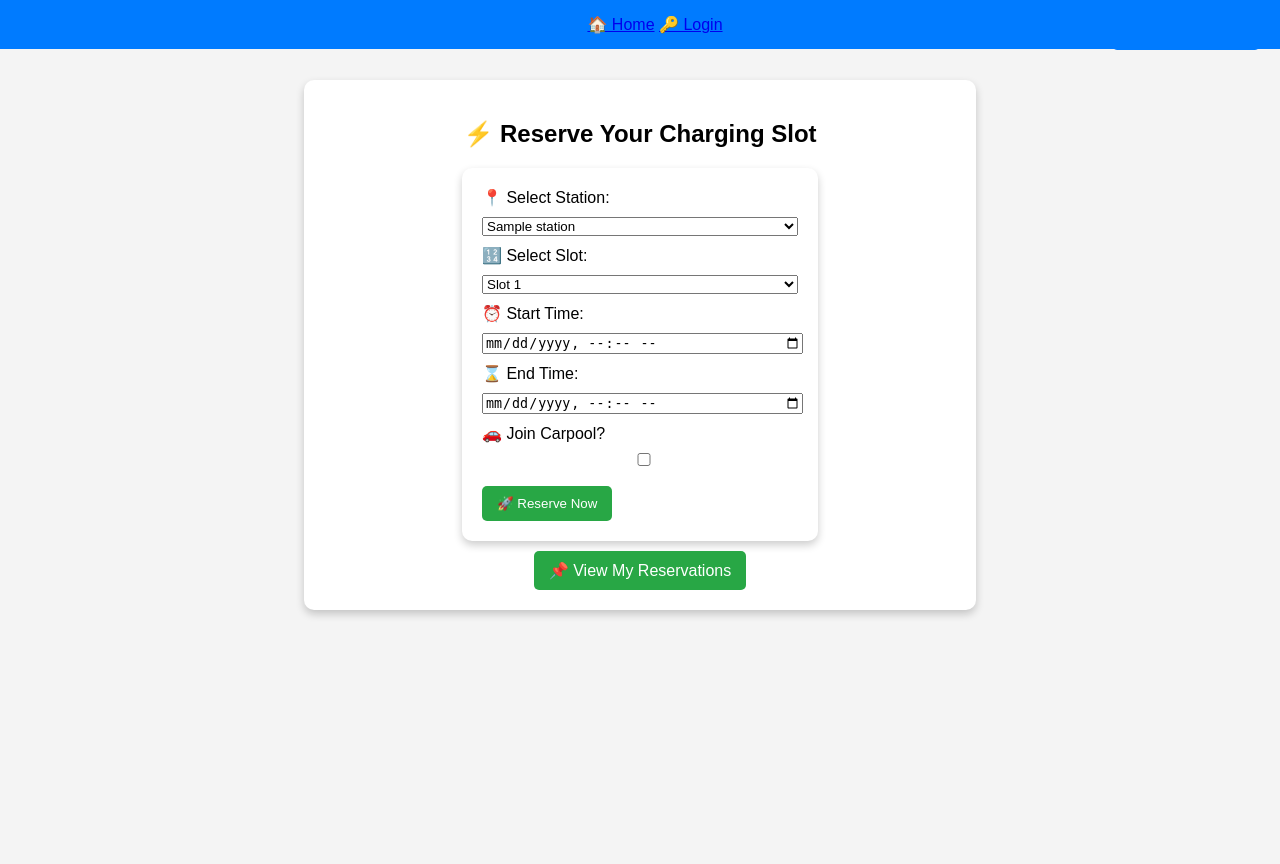
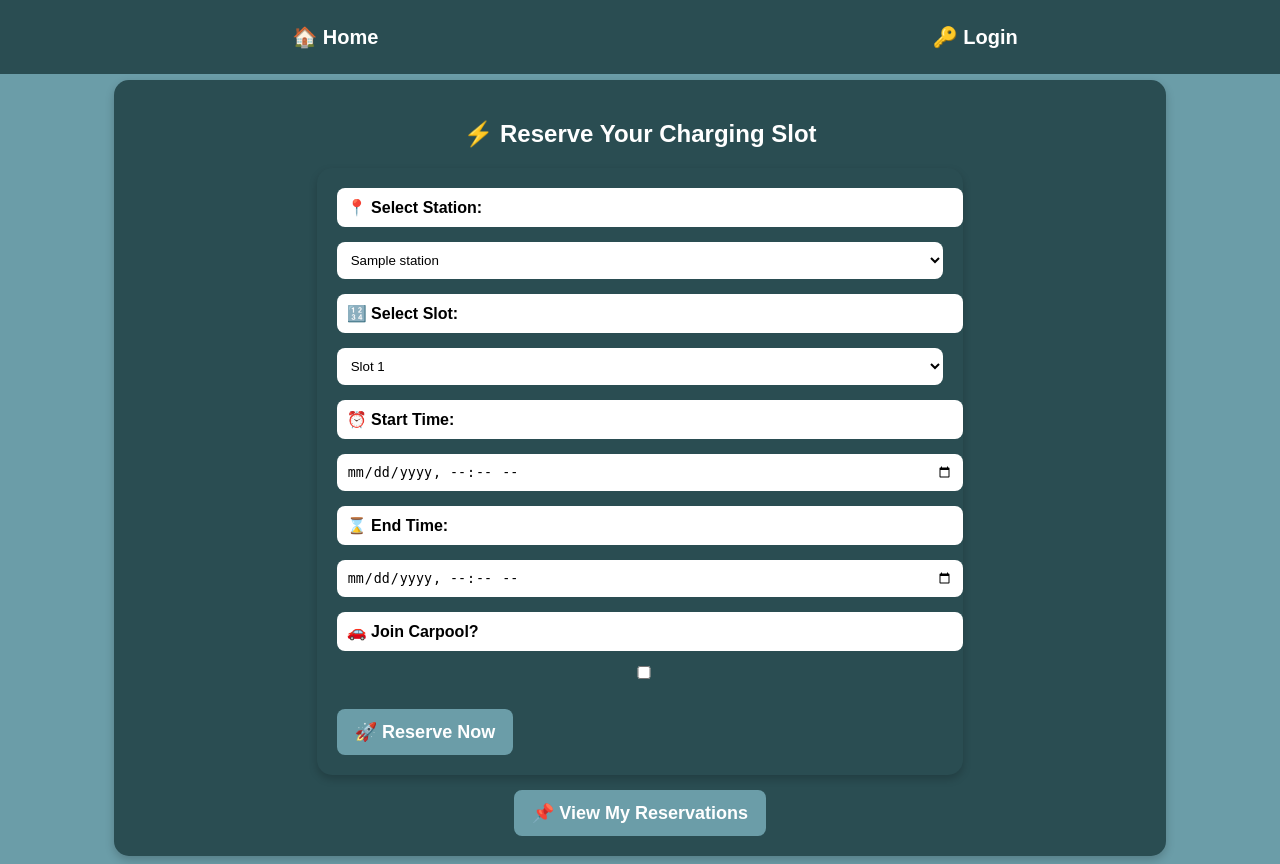
Before and after one commit to kireet-09/EV-Charging, a Django app: template ev_charging/reservations/templates/reservation.html in a window 1280 px wide. Before the commit the page ends 617 px from the top, so only its background shows below. Run offline with Django 5.2, Linux system fonts and the light colour scheme; the template is opened without the code that fills it: most values are stand-ins (such as "Sample title", 1, 10 or a date in 2020).

Commit message:
more css

```diff
--- a/ev_charging/reservations/templates/base.html
+++ b/ev_charging/reservations/templates/base.html
@@ -6,10 +6,18 @@
     <title>{% block title %}EV Charging{% endblock %}</title>  <!-- ✅ Keep only this one -->
 
     <style>
+        :root {
+        --primary-color: #6b9da8; /* Soft teal */
+        --secondary-color: #2a4d52; /* Darker teal */
+        --accent-color: #ffffff; /* White */
+        --button-hover: #55808b; /* Hover color */
+        --text-color: #f8f8f8; /* Light text */
+        }
+
         /* ✅ Dark Mode Styling */
         body {
-            background-color: white;
-            color: black;
+            background-color: var(--primary-color);
+            color: var(--text-color);
             transition: background-color 0.3s, color 0.3s;
         }
         .dark-mode {
@@ -21,13 +29,14 @@
             color: white;
         }
         .container {
-            width: 50%;
+            width: 80%;
             margin: auto;
-            background: white;
+            background: var(--secondary-color);
             padding: 20px;
-            border-radius: 10px;
-            box-shadow: 0px 4px 8px rgba(0, 0, 0, 0.2);
+            border-radius: 15px;
+            box-shadow: 0px 4px 10px rgba(0, 0, 0, 0.2);
             margin-top: 80px;
+            color: var(--accent-color);
         }
         .toggle-btn {
             position: fixed;
@@ -35,13 +44,17 @@
             right: 20px;
             padding: 10px;
             cursor: pointer;
-            background: #007bff;
-            color: white;
+            background: var(--primary-color);
+            color: var(--accent-color);
             border: none;
-            border-radius: 5px;
+            border-radius: 8px;
+            font-size: 16px;
+        }
+        .toggle-btn:hover {
+            background: var(--button-hover);
         }
         nav {
-            background: #007bff;
+        background: var(--secondary-color);
         padding: 15px;
         text-align: center;
         width: 100%;
@@ -50,9 +63,22 @@
         left: 0;
         z-index: 1000;
         transition: background-color 0.3s;
+        display: flex;
+        justify-content: space-around;
+        align-items: center;
     }
-        .dark-mode nav {
-            background: #1e1e1e;
+
+    nav a {
+        color: var(--accent-color);
+        text-decoration: none;
+        font-size: 20px;
+        font-weight: bold;
+        padding: 10px 15px;
+        transition: color 0.3s;
+    }
+
+    nav a:hover {
+        color: var(--button-hover);
     }
     </style>
 </head>
--- a/ev_charging/reservations/templates/my_reservations.html
+++ b/ev_charging/reservations/templates/my_reservations.html
@@ -79,6 +79,7 @@
             text-align: left;
             position: relative;
             overflow: hidden;
+            color: black;
         }
         .qr-code-container {
             text-align: center;
--- a/ev_charging/reservations/templates/reservation.html
+++ b/ev_charging/reservations/templates/reservation.html
@@ -8,27 +8,27 @@
     <form method="POST" class="form-container">
         {% csrf_token %}
 
-        <label for="station">📍 Select Station:</label>
+        <label for="station"><b>📍 Select Station:</b></label>
         <select name="station" id="station">
             {% for station in stations %}
                 <option value="{{ station.id }}">{{ station.name }}</option>
             {% endfor %}
         </select>
 
-        <label for="slot">🔢 Select Slot:</label>
+        <label for="slot"><b>🔢 Select Slot:</b></label>
         <select name="slot" id="slot">
             {% for slot in slots %}
                 <option value="{{ slot.id }}">Slot {{ slot.slot_number }}</option>
             {% endfor %}
         </select>
 
-        <label for="start_time">⏰ Start Time:</label>
+        <label for="start_time"><b>⏰ Start Time: </b></label>
         <input type="datetime-local" name="start_time" required>
 
-        <label for="end_time">⌛ End Time:</label>
+        <label for="end_time"><b>⌛ End Time:</b></label>
         <input type="datetime-local" name="end_time" required>
 
-        <label for="carpool">🚗 Join Carpool?</label>
+        <label for="carpool"><b>🚗 Join Carpool?</b></label>
         <input type="checkbox" name="carpool" id="carpool">
 
         <button type="submit" class="btn">🚀 Reserve Now</button>
@@ -37,38 +37,57 @@
     <a href="{% url 'my_reservations' %}" class="btn">📌 View My Reservations</a>
 
     <style>
+        :root {
+        --primary-color: #6b9da8; /* Soft teal */
+        --secondary-color: #2a4d52; /* Darker teal */
+        --accent-color: #ffffff; /* White */
+        --button-hover: #55808b; /* Hover color */
+        --text-color: #f8f8f8; /* Light text */
+       }
+
        body {
+        background-color: var(--primary-color);
+        color: var(--text-color);
         font-family: Arial, sans-serif;
-            background-color: #f4f4f4;
         text-align: center;
     }
     form {
-            background: white;
+        background: var(--secondary-color);
         padding: 20px;
-            border-radius: 10px;
+        border-radius: 15px;
         box-shadow: 0px 4px 8px rgba(0, 0, 0, 0.2);
-            width: 50%;
+        width: 60%;
         margin: auto;
         text-align: left;
+        color: var(--accent-color);
     }
     label, select, input {
         display: block;
         width: 100%;
-            margin-bottom: 10px;
+        margin-bottom: 15px;
+        padding: 10px;
+        border-radius: 8px;
+        border: none;
+        background: white;
+        color: black;
     }
     .btn {
         display: inline-block;
-            background: #28a745;
-            color: white;
-            padding: 10px 15px;
+        background: var(--primary-color);
+        color: var(--accent-color);
+        padding: 12px 18px;
         text-decoration: none;
-            border-radius: 5px;
-            margin-top: 10px;
+        border-radius: 8px;
+        margin-top: 15px;
         border: none;
         cursor: pointer;
+        font-size: 18px;
+        font-weight: bold;
+        transition: background-color 0.3s;
     }
+
     .btn:hover {
-            background: #218838;
+        background: var(--button-hover);
     }
     </style>
     {% if messages %}
```
Also changed, not shown: ev_charging/reservations/templates/reservation_success.html (+33 -14 lines), ev_charging/reservations/static/logo.png (added), ev_charging/reservations/static/placeholder-image.jpg (added). Lines whose indentation alone changed are shown as unchanged.
